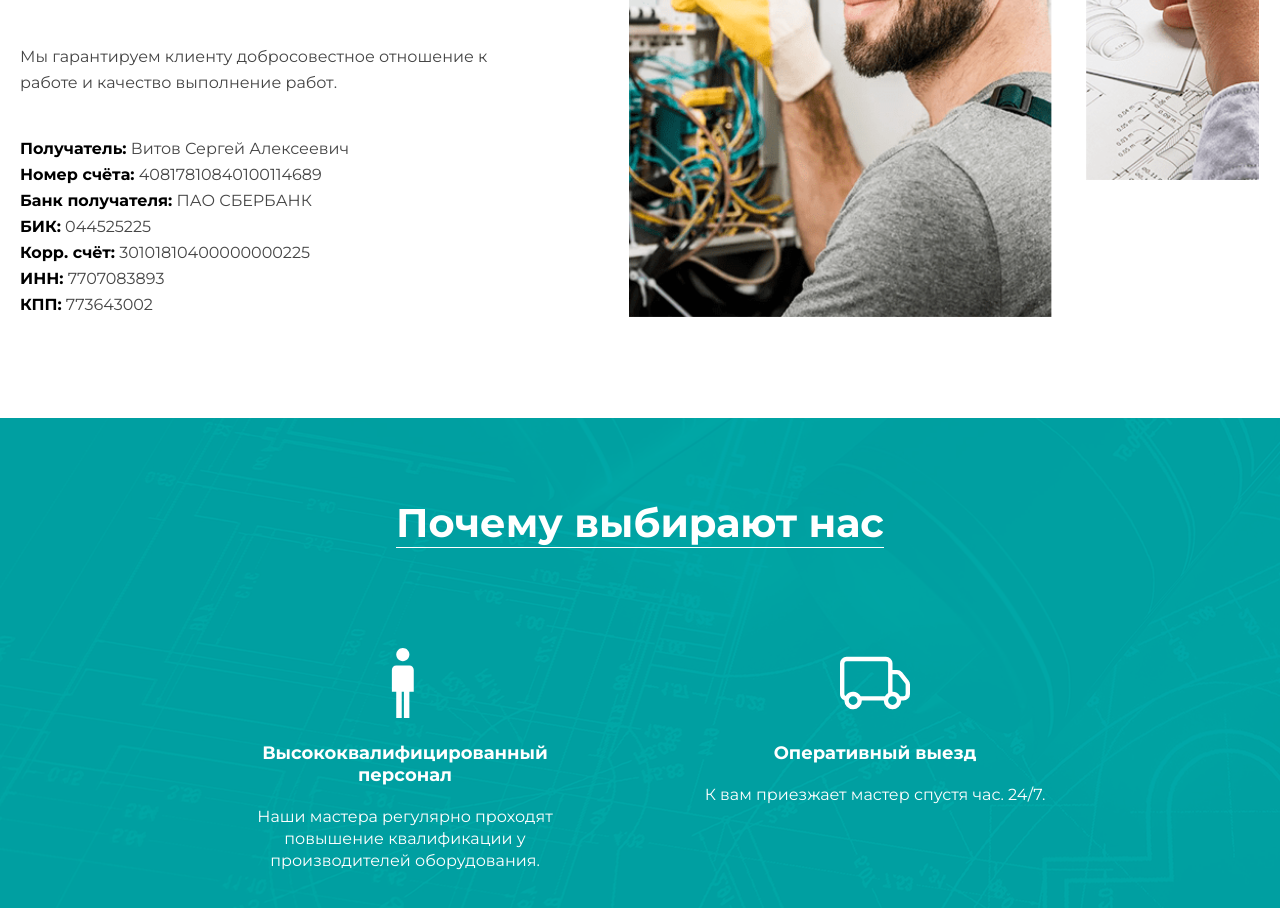
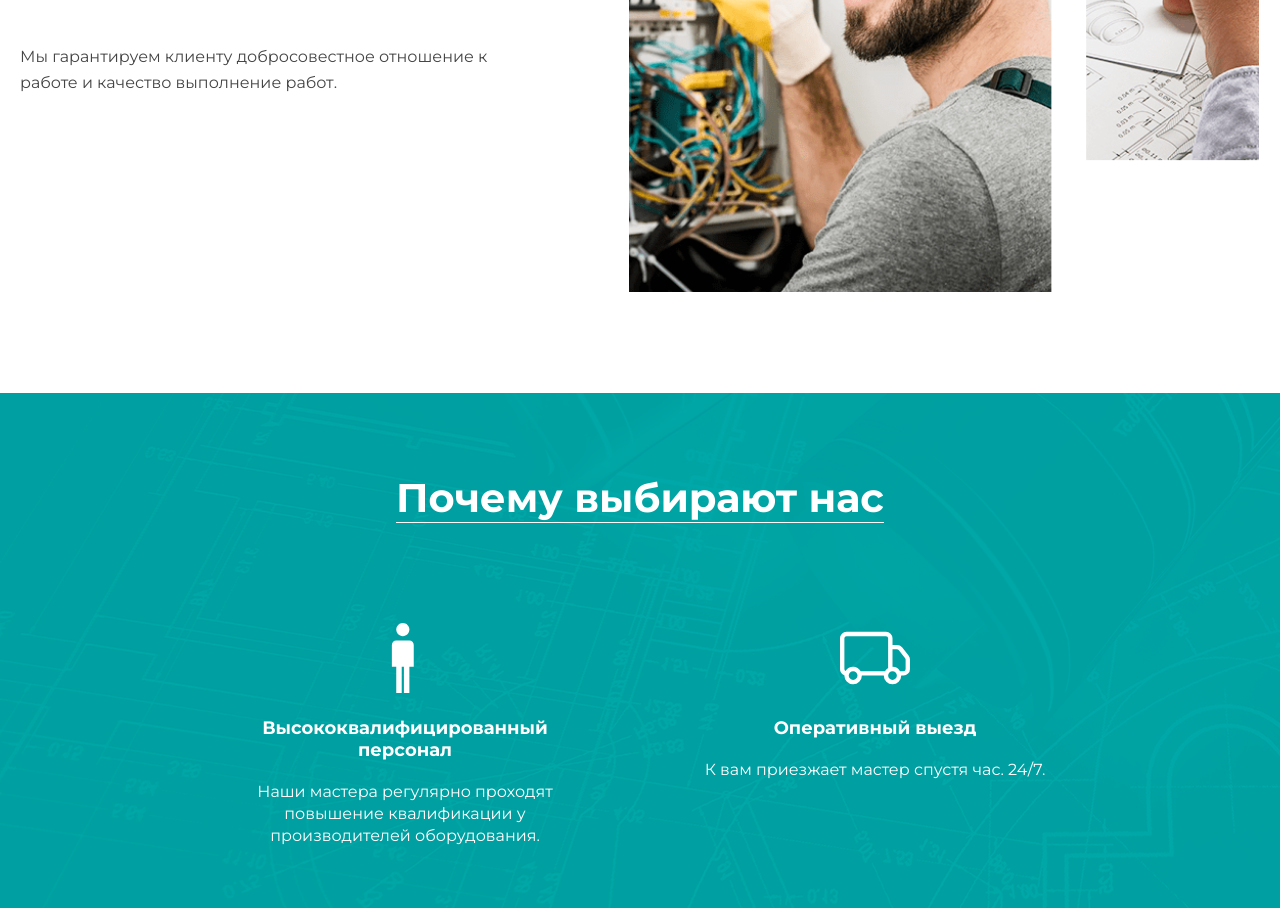
Before and after one commit to AlexandrSyvorotkin/prestige-gas, a Next.js app: page / in a window 1280 px wide. Shown: the part 1300-2208 px from the top of the page. Built offline with nearby package versions, Linux system fonts and the light colour scheme.

Commit message:
delete info

```diff
--- a/src/components/AboutCompany/AboutCompany.jsx
+++ b/src/components/AboutCompany/AboutCompany.jsx
@@ -21,15 +21,6 @@ const AboutCompany = ({scroll}) => {
                             Услуги ремонтных работ, диагностики или сервисного обслуживания производятся опытными, отвественными инженерами прошедшими обучение по газу и данными видами оборудования.
                         </p>
                         <p>Мы гарантируем клиенту добросовестное отношение к работе и качество выполнение работ.</p>
-                        <p>
-                            <span className={styles.black}> Получатель:</span> Витов Сергей Алексеевич <br/>
-                            <span className={styles.black}>Номер счёта:</span> 40817810840100114689 <br/>
-                            <span className={styles.black}>Банк получателя:</span> ПАО СБЕРБАНК <br/>
-                            <span className={styles.black}>БИК:</span> 044525225 <br/>
-                            <span className={styles.black}>Корр. счёт:</span> 30101810400000000225 <br/>
-                            <span className={styles.black}>ИНН:</span> 7707083893 <br/>
-                           <span className={styles.black}> КПП:</span> 773643002 <br/>
-                        </p>
                     </div>
                     <Image src='/photo_bg_about/photo6-min.png' width='625' height='625' layout='responsive' alt=''/>
                 </div>
```
